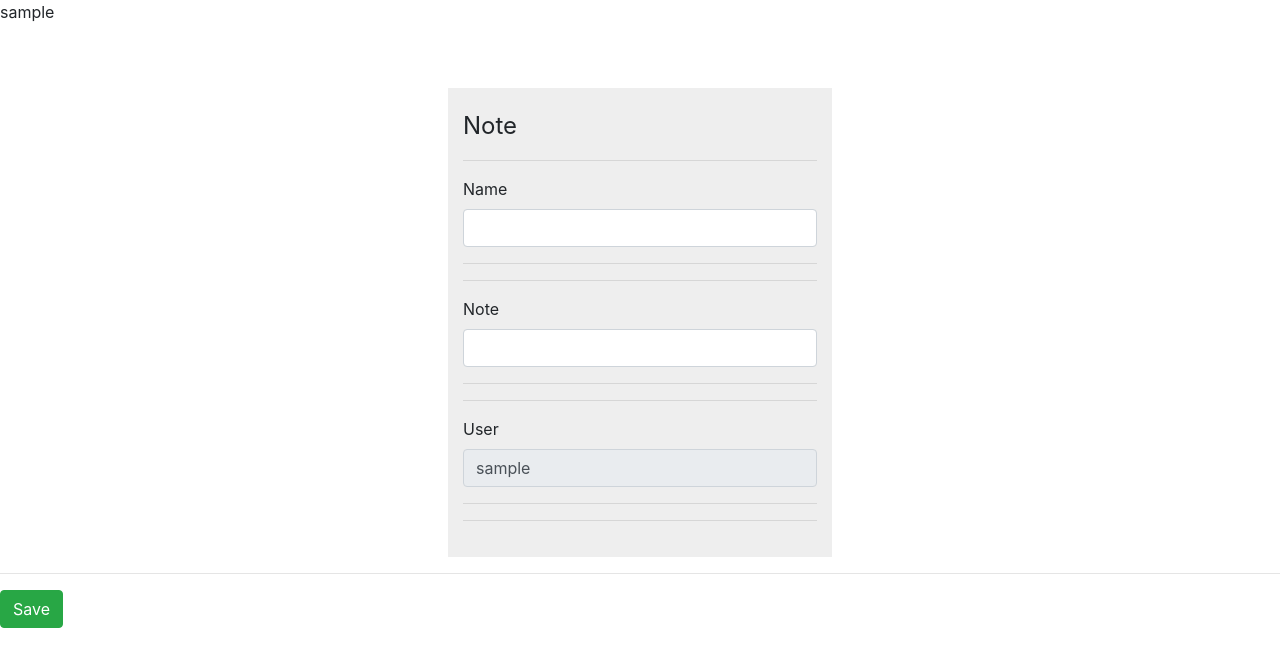
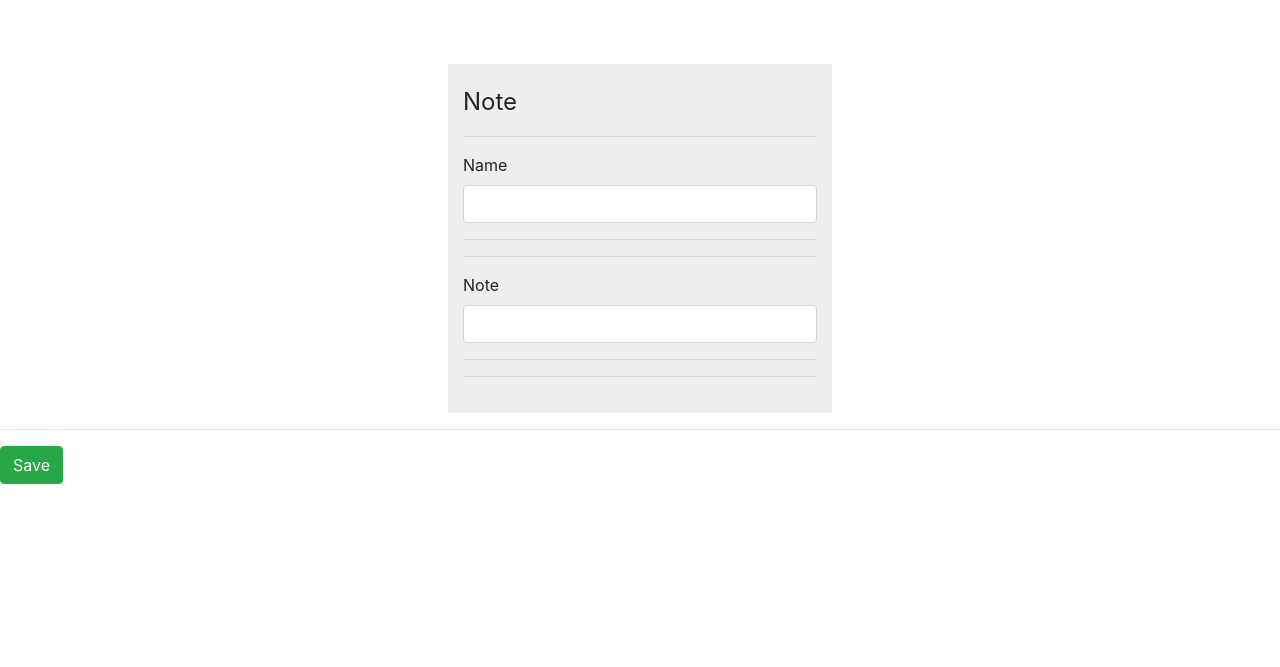
Before and after one commit to Montlucon/Aubergine, a PHP site: page /createnote.php?idevent=1 in a window 1280 px wide. Shown: the top 667 px of the page. Run offline with PHP 8.4, Linux system fonts and the light colour scheme; the visitor is signed in with stand-in values (Sample User, id 1); some libraries are stand-ins or nearby versions.

Commit message:
delete var username and user session in noteAPI

```diff
--- a/createnote.php
+++ b/createnote.php
@@ -3,8 +3,6 @@ session_start();
 if(!isset($_SESSION["connected"])) {
  	header("location:login.html");
 }
-else
-echo $_SESSION["username"];
 ?>
 <!DOCTYPE html>
 <html>
@@ -41,16 +39,6 @@ echo $_SESSION["username"];
                 </div>
             </div>
             <hr>
-
-            <hr>
-            <div class="control-group">
-                <label class="control-label" for="user">User</label>
-                <div class="controls">
-                    <input type="text" id="user" name="user" value="<?php echo $_SESSION["username"];?>" class="form-control input-lg" readonly>
-                </div>
-            </div>
-            <hr>
-
             <hr>
                     <input type="hidden" id="idevent" name="idevent" value="<?php echo $_GET["idevent"];?>" readonly>
             </div>
```
Also changed, not shown: back/note.php (+5 -5 lines).
